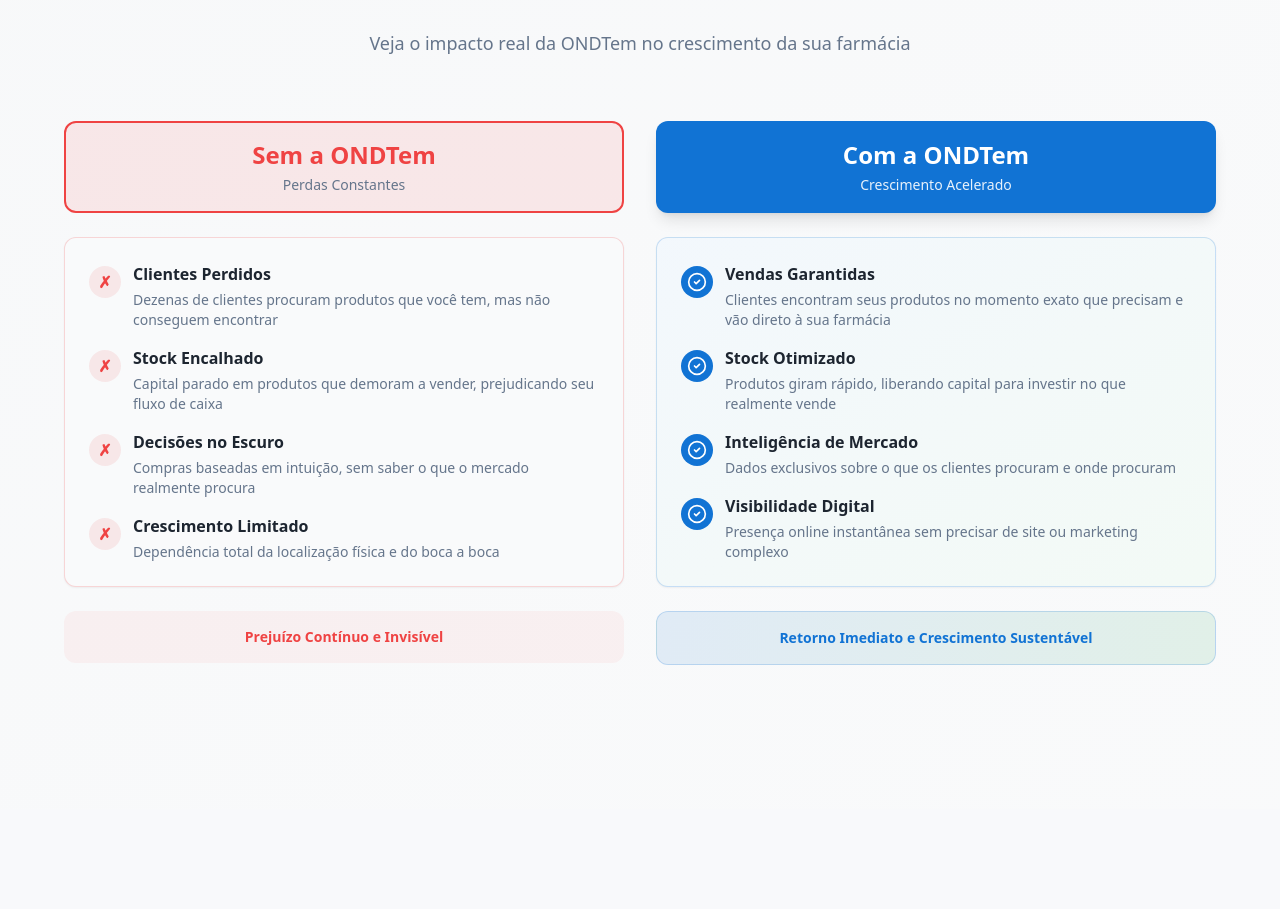
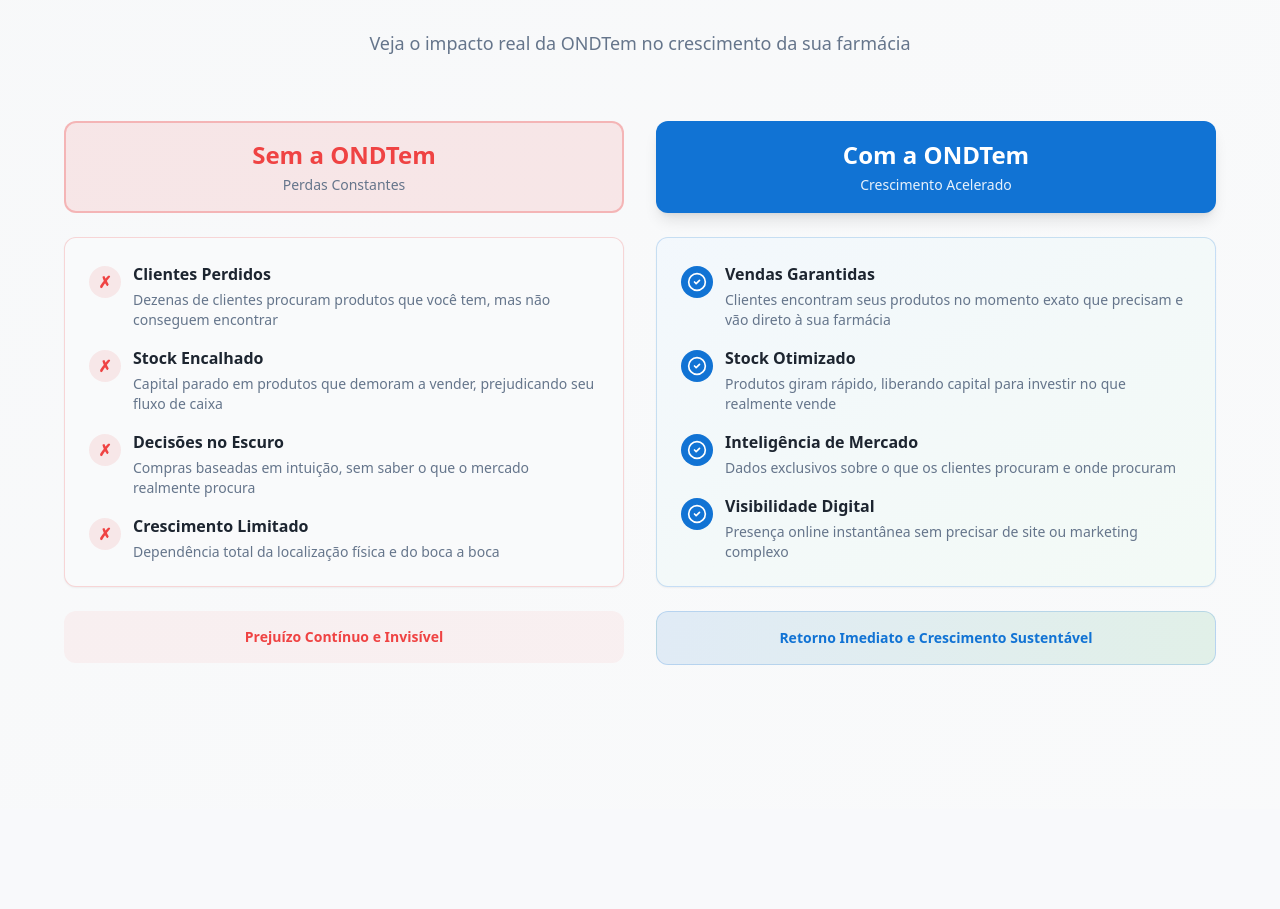
Before and after one commit to domingoslequechane/onde-tem-dashboard-farmaceutico, a React (Vite) app: page / in a window 1280 px wide. Shown: the part 3394-4303 px from the top of the page. Built offline with nearby package versions, Linux system fonts and the light colour scheme.

Commit message:
Reverted to commit 25682eaa2c0d19611f2dd6f954475bc73aa7b9aa

```diff
--- a/src/pages/Landing.tsx
+++ b/src/pages/Landing.tsx
@@ -318,7 +318,7 @@ const Landing = () => {
             <div className="grid md:grid-cols-2 gap-8 mb-12">
               {/* Left Side - Without ONDTem */}
               <div className="space-y-6">
-                <div className="text-center p-4 bg-destructive/10 rounded-xl border-2 border-destructive">
+                <div className="text-center p-4 bg-destructive/10 rounded-xl border-2 border-destructive/30">
                   <h3 className="text-xl md:text-2xl font-bold text-destructive">Sem a ONDTem</h3>
                   <p className="text-sm text-muted-foreground mt-1">Perdas Constantes</p>
                 </div>
```
